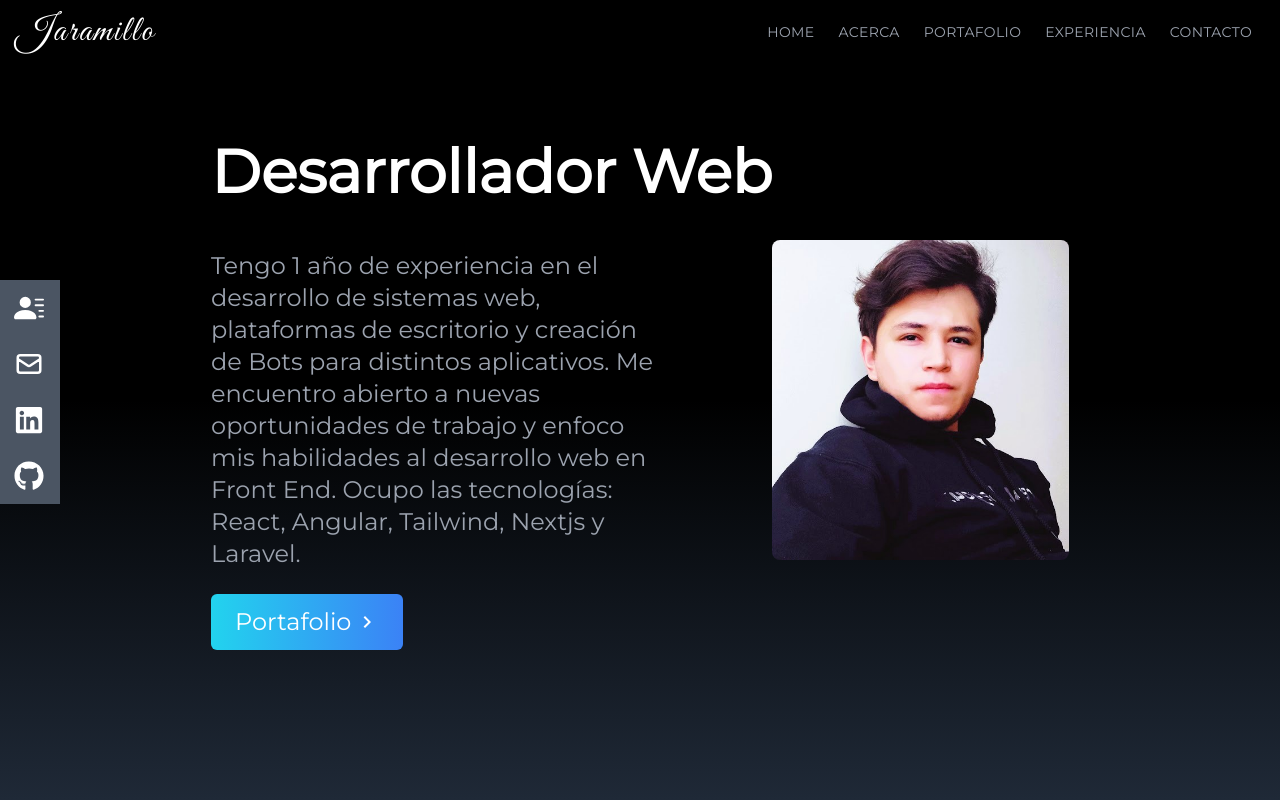
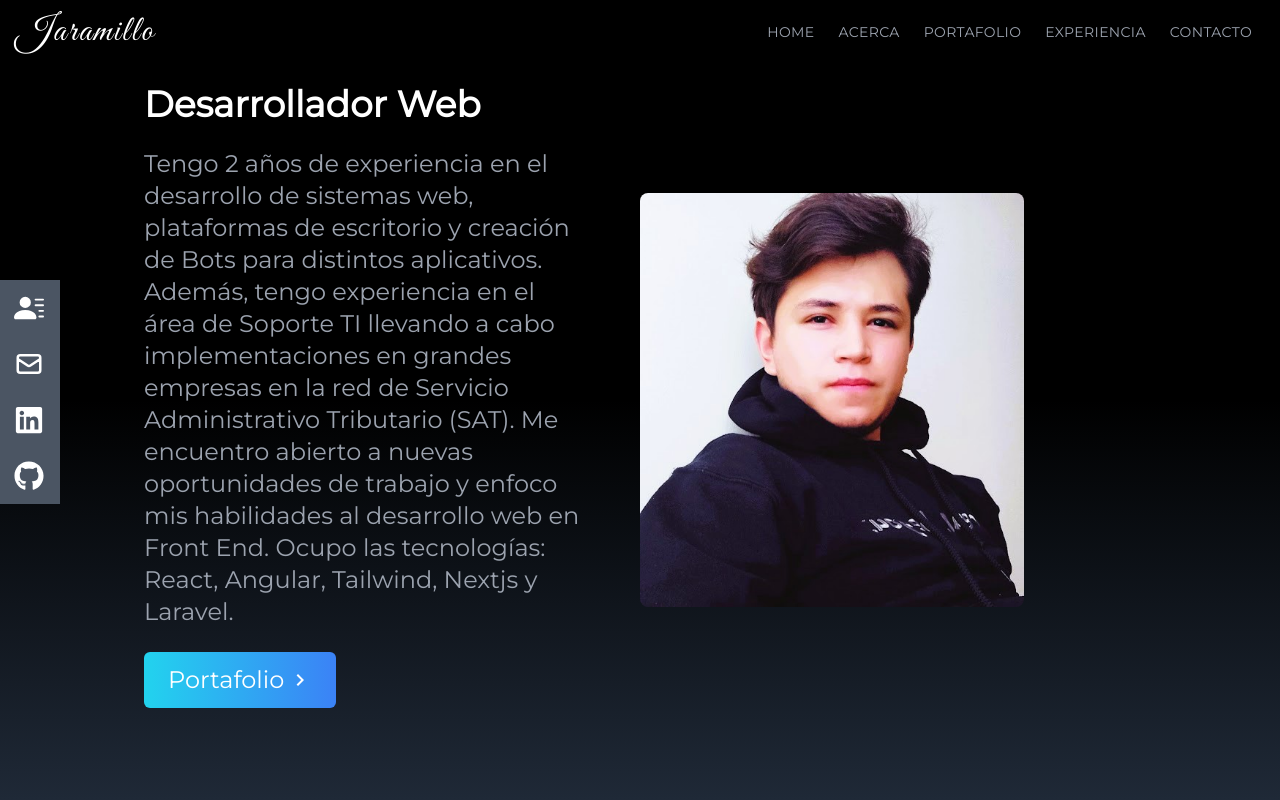
Before and after one commit to Jaramill0/portafolio, a React (Create React App) app: page / in a window 1280 px wide. Shown: the top 800 px of the page. Built offline with nearby package versions, Linux system fonts and the light colour scheme.

Commit message:
New Change in the home page profile enginner

```diff
--- a/src/components/Home.jsx
+++ b/src/components/Home.jsx
@@ -1,20 +1,37 @@
-import React from 'react'
-import image from '../assets/profile.jpg'
-import { MdKeyboardArrowRight } from 'react-icons/md'
-import { Link } from 'react-scroll'
+import React from "react";
+import image from "../assets/profile.jpg";
+import { MdKeyboardArrowRight } from "react-icons/md";
+import { Link } from "react-scroll";
 
 const Home = () => {
   return (
     <>
-            <div name="home" className="h-screen w-full bg-gradient-to-b from-black via-black to-gray-800">
+      <div
+        name="home"
+        className="h-screen w-full bg-gradient-to-b from-black via-black to-gray-800"
+      >
         <div className="max-w-screen-lg mx-auto flex flex-col justify-center items-center h-full px-4 md:flex-row">
-                    <div className="flex flex-col justify-center h-full">
-                        <h2 className="text-lg md:text-3xl lg:text-6xl font-bold text-white mb-4 font-sans sm:font-serif md:mb-8">Desarrollador Web</h2>
+          <div className="flex flex-col justify-center h-full md:w-1/2">
+            <h2 className="text-lg md:text-3xl lg:text-4xl font-bold text-white mb-4 font-sans sm:font-serif md:mb-2">
+              Desarrollador Web
+            </h2>
             <p className="text-gray-400 py-4 max-w-md min-w-0 font-sans sm:font-serif md:text-lg lg:text-xl xl:text-2xl">
-                            Tengo 1 año de experiencia en el desarrollo de sistemas web, plataformas de escritorio y creación de Bots para distintos aplicativos. Me encuentro abierto a nuevas oportunidades de trabajo y enfoco mis habilidades al desarrollo web en Front End. Ocupo las tecnologías: React, Angular, Tailwind, Nextjs y Laravel.
+              Tengo 2 años de experiencia en el desarrollo de sistemas web,
+              plataformas de escritorio y creación de Bots para distintos
+              aplicativos. Además, tengo experiencia en el área de Soporte TI
+              llevando a cabo implementaciones en grandes empresas en la red de
+              Servicio Administrativo Tributario (SAT). Me encuentro abierto a
+              nuevas oportunidades de trabajo y enfoco mis habilidades al
+              desarrollo web en Front End. Ocupo las tecnologías: React,
+              Angular, Tailwind, Nextjs y Laravel.
             </p>
             <div>
-                            <Link to="portafolio" smooth duration={800} className="group text-white inline-flex items-center justify-center px-6 py-3 my-2 rounded-md bg-gradient-to-r from-cyan-400 to-blue-500 cursor-pointer font-sans sm:font-serif md:text-lg lg:text-xl xl:text-2xl">
+              <Link
+                to="portafolio"
+                smooth
+                duration={800}
+                className="group text-white inline-flex items-center justify-center px-6 py-3 my-2 rounded-md bg-gradient-to-r from-cyan-400 to-blue-500 cursor-pointer font-sans sm:font-serif md:text-lg lg:text-xl xl:text-2xl"
+              >
                 Portafolio
                 <span className="group-hover:rotate-90 ml-1 transition duration-200">
                   <MdKeyboardArrowRight size={24} />
@@ -22,20 +39,17 @@ const Home = () => {
               </Link>
             </div>
           </div>
-                    <div>
+          <div className="w-full md:w-1/2 mt-4 md:mt-0">
             <img
               src={image}
               alt="my profile"
-                            className="w-full h-auto max-h-80 max-w-sm rounded-lg"
-                            width={320}
-                            height={400}
+              className="w-full h-auto md:max-h-90 max-w-sm md:rounded-lg"
             />
           </div>
         </div>
       </div>
     </>
   );
+};
 
-}
-
-export default Home
+export default Home;
```
Lines whose indentation alone changed are shown as unchanged.
